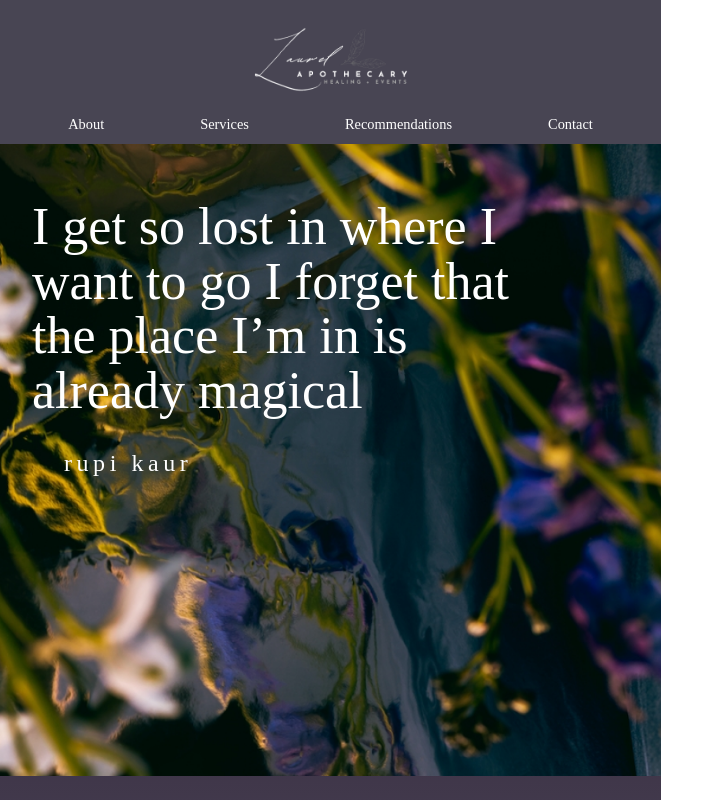
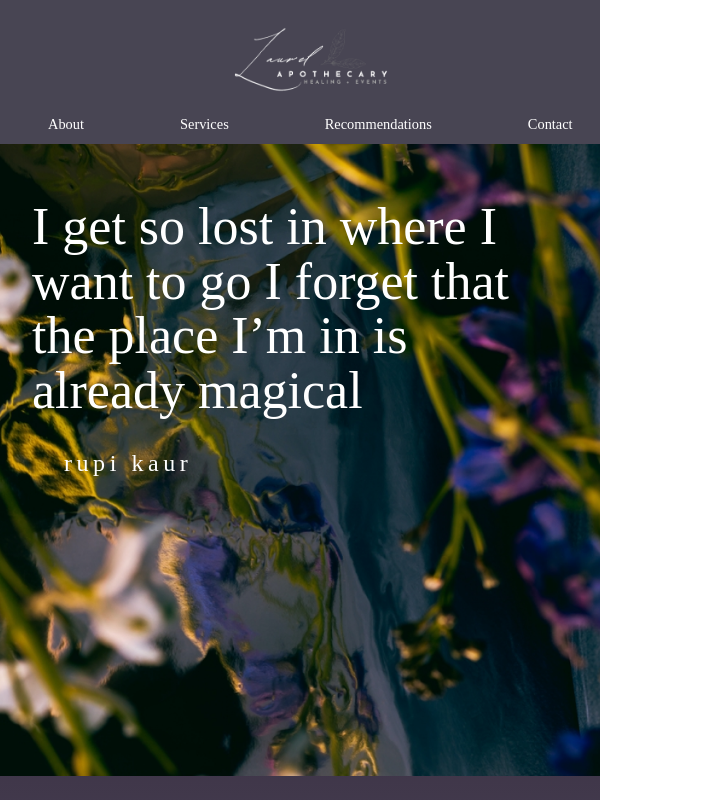
Before and after one commit to cgoing2215/laurel-apothecary, a React (Create React App) app: page / in a window 1280 px wide. Shown: the top 800 px of the page, without its empty margins (0-724 px from the left). Built offline with nearby package versions, Linux system fonts and the light colour scheme; a web font is replaced by a local one.

Commit message:
Updated max-width and revised media queries for navigation bar

```diff
--- a/src/App.css
+++ b/src/App.css
@@ -2,7 +2,7 @@
   text-align: center;
   overflow: hidden;
   animation: reveal linear 1s;
-  max-width: 661px;
+  max-width: 600px;
 }
 
 
--- a/src/components/header/Header.css
+++ b/src/components/header/Header.css
@@ -74,7 +74,7 @@
 
   /* ===== Media Queries ===== */
 
-  @media (min-width: 600px) {
+  @media (min-width: 580px) {
     .header-container {
       display: flex;
       flex-flow: column wrap;
```
